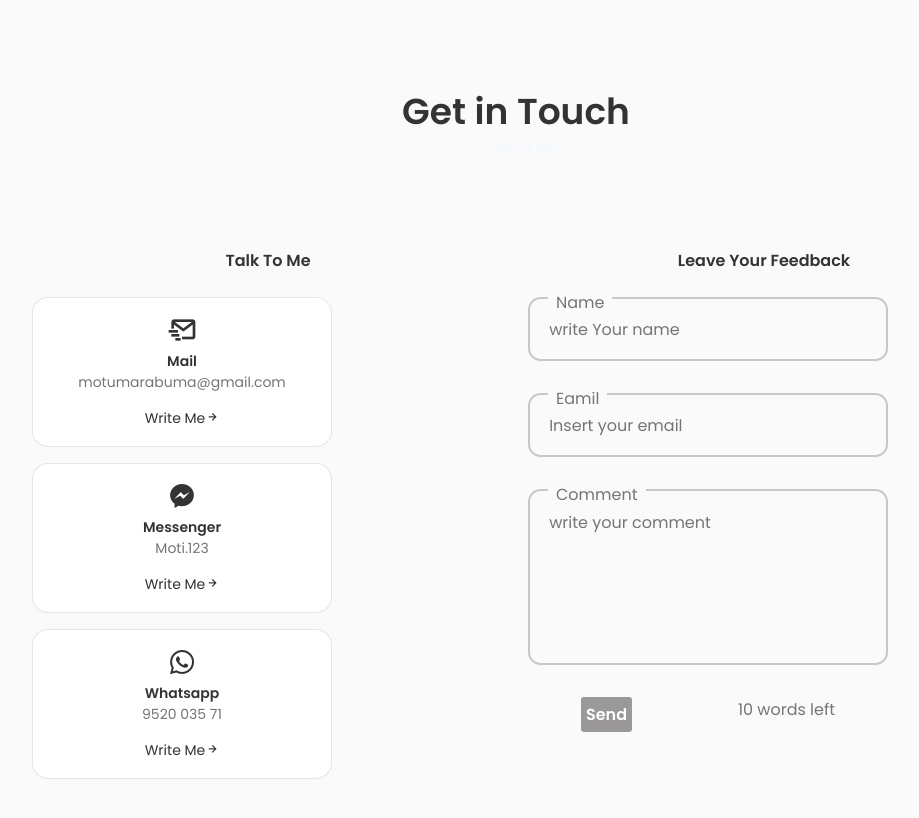
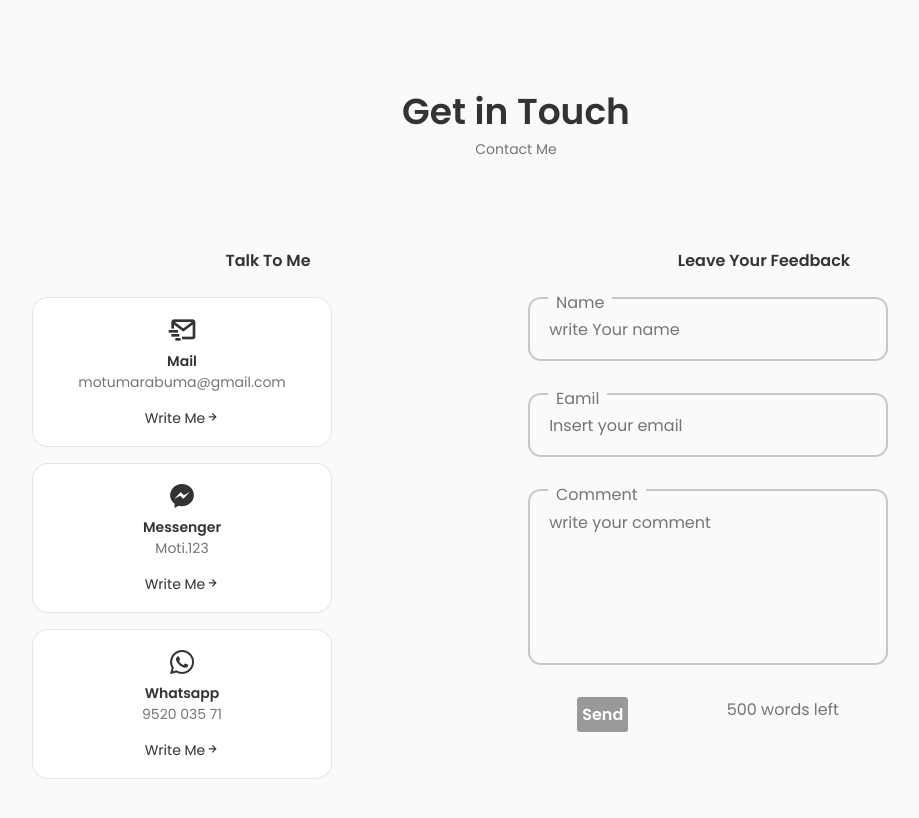
Before and after one commit to Motuma5200/portfolio, a React (Create React App) app: page / in a window 1280 px wide. Shown: the part 1300-2118 px from the top of the page, without its empty margins (124-1043 px from the left). Built offline with nearby package versions, Linux system fonts and the light colour scheme.

Commit message:
little changes

```diff
--- a/src/App.css
+++ b/src/App.css
@@ -149,7 +149,11 @@ img{
   text-align: center;
 }
 
-#dark .section-tittle, .section-subtittle{
+#dark .section-tittle{
+  color: aliceblue;
+ }
+
+ #dark .section-subtittle{
   color: aliceblue;
  }
 
--- a/src/Components/Top/Header.css
+++ b/src/Components/Top/Header.css
@@ -14,6 +14,10 @@
    }
 
    #dark .nav-link{
+    color: aliceblue;
+   }
+
+   #dark .nav_close{
     color: aliceblue;
    }
 
--- a/src/Components/contact/Contact.jsx
+++ b/src/Components/contact/Contact.jsx
@@ -5,7 +5,7 @@ function Contact() {
 
     const [text, setText] = useState('');
     const [isDisabled, setIsDesabled] = useState(false);
-    const limitWord = 10;
+    const limitWord = 500;
     const [countLeft, setCountLeft] = useState(limitWord)
 
 
--- a/src/Components/testimonals/Data.jsx
+++ b/src/Components/testimonals/Data.jsx
@@ -28,7 +28,7 @@ export const Data = [
     {
         id: 4,
         image: Image4,
-        tittle: "Motuma Rabuma",
+        tittle: "Fayisa Firomsa",
         description: "Motuma's focus on user-friendly UI design and his implementation skills have made our applications more accessible and enjoyable for users."
     }
 ]
```
Also changed, not shown: src/assets/testimonal4.jpg.
